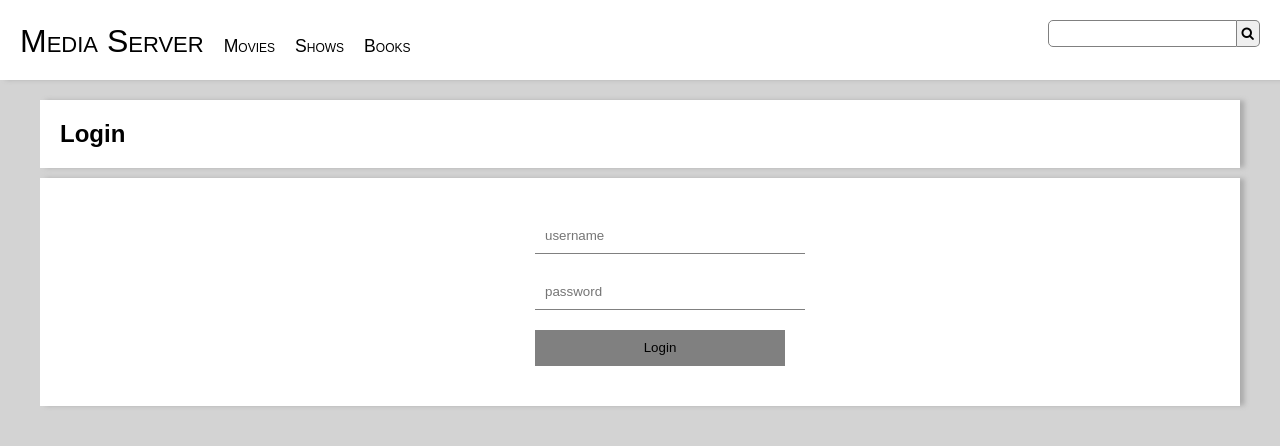
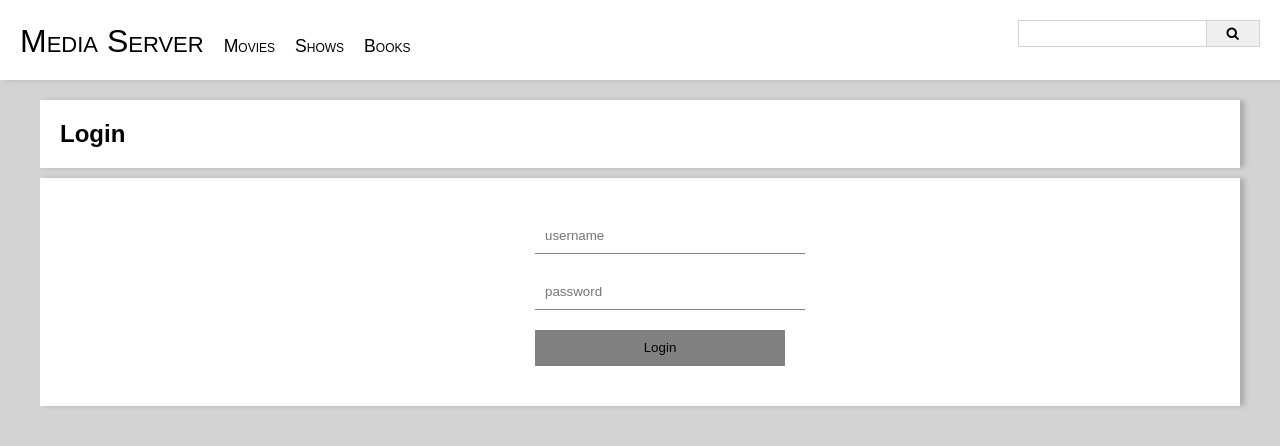
Before and after one commit to sekthor/media-server-angular, an Angular app: page / in a window 1280 px wide. Shown: the top 446 px of the page. Built offline with nearby package versions, Linux system fonts and the light colour scheme.

Commit message:
moved search into own component

```diff
--- a/src/app/app.module.ts
+++ b/src/app/app.module.ts
@@ -18,6 +18,7 @@ import { ShowsComponent } from './shows/shows.component';
 import { MediaListComponent } from './media-list/media-list.component';
 import { BooksComponent } from './books/books.component';
 import { BookComponent } from './book/book.component';
+import { SearchComponent } from './search/search.component';
 
 @NgModule({
   declarations: [
@@ -34,7 +35,8 @@ import { BookComponent } from './book/book.component';
     ShowsComponent,
     MediaListComponent,
     BooksComponent,
-    BookComponent
+    BookComponent,
+    SearchComponent
   ],
   imports: [
     BrowserModule,
--- a/src/app/header/header.component.html
+++ b/src/app/header/header.component.html
@@ -12,13 +12,6 @@
         </a>
     </nav>
 
-
-
-    <form id="search">
-        <input type="text"/>
-        <button><i class="fa fa-search"></i></button>
-    </form>
-
-
+    <app-search id="search"></app-search>
 
 </div>
--- a/src/app/header/header.component.scss
+++ b/src/app/header/header.component.scss
@@ -4,31 +4,15 @@
     font-weight: normal;
 }
 #nav {
-    /*margin-top: 0.9em;*/
     font-size: 1.1em;
     display: inline;
-    /*text-align: right;*/
-
 }
 #menu{
-    /*float: right;*/
     font-size: 2em;
     visibility: hidden;
 }
 #search {
     float: right;
-}
-#search input {
-    border-radius: 0px;
-    border: 1px gray solid;
-    padding: 5px;
-    border-radius: 5px 0px 0px 5px;
-}
-#search button {
-    border: 1px gray solid;
-    border-left: none;
-    padding: 5px;
-    border-radius: 0px 5px 5px 0px;
 }
 nav a {
     margin: 10px;
--- a/src/app/header/header.component.ts
+++ b/src/app/header/header.component.ts
@@ -1,4 +1,5 @@
 import { Component, OnInit } from '@angular/core';
+import { Media } from '../media';
 
 @Component({
   selector: 'app-header',
@@ -12,5 +13,6 @@ export class HeaderComponent implements OnInit {
   ngOnInit() {
   }
 
+  media: Media[];
 
 }
--- /dev/null
+++ b/src/app/search/search.component.html
@@ -0,0 +1,7 @@
+<input type="text"/>
+<button><i class="fa fa-search"></i></button>
+
+
+<ul class="result" *ngIf="medias">
+    <li *ngFor="let media of medias">{{ media.title }}</li>
+</ul>
--- /dev/null
+++ b/src/app/search/search.component.scss
@@ -0,0 +1,18 @@
+.result {
+    background-color: white;
+    list-style: none;
+    padding: 5px;
+    margin:0px;
+    border: 1px solid lightgray;
+
+}
+input {
+    border-radius: 0px;
+    border: 1px lightgray solid;
+    padding: 5px;
+}
+button {
+    border: 1px lightgray solid;
+    border-left: none;
+    padding: 5px 20px 5px 20px;
+}
--- /dev/null
+++ b/src/app/search/search.component.ts
@@ -0,0 +1,17 @@
+import { Component, OnInit } from '@angular/core';
+import { Media } from '../media';
+
+@Component({
+  selector: 'app-search',
+  templateUrl: './search.component.html',
+  styleUrls: ['./search.component.scss']
+})
+export class SearchComponent implements OnInit {
+
+  constructor() { }
+
+  ngOnInit() {
+  }
+
+  medias: Media[];
+}
```
Also changed, not shown: 1 other file (tests, documents, lock files or other folders).
